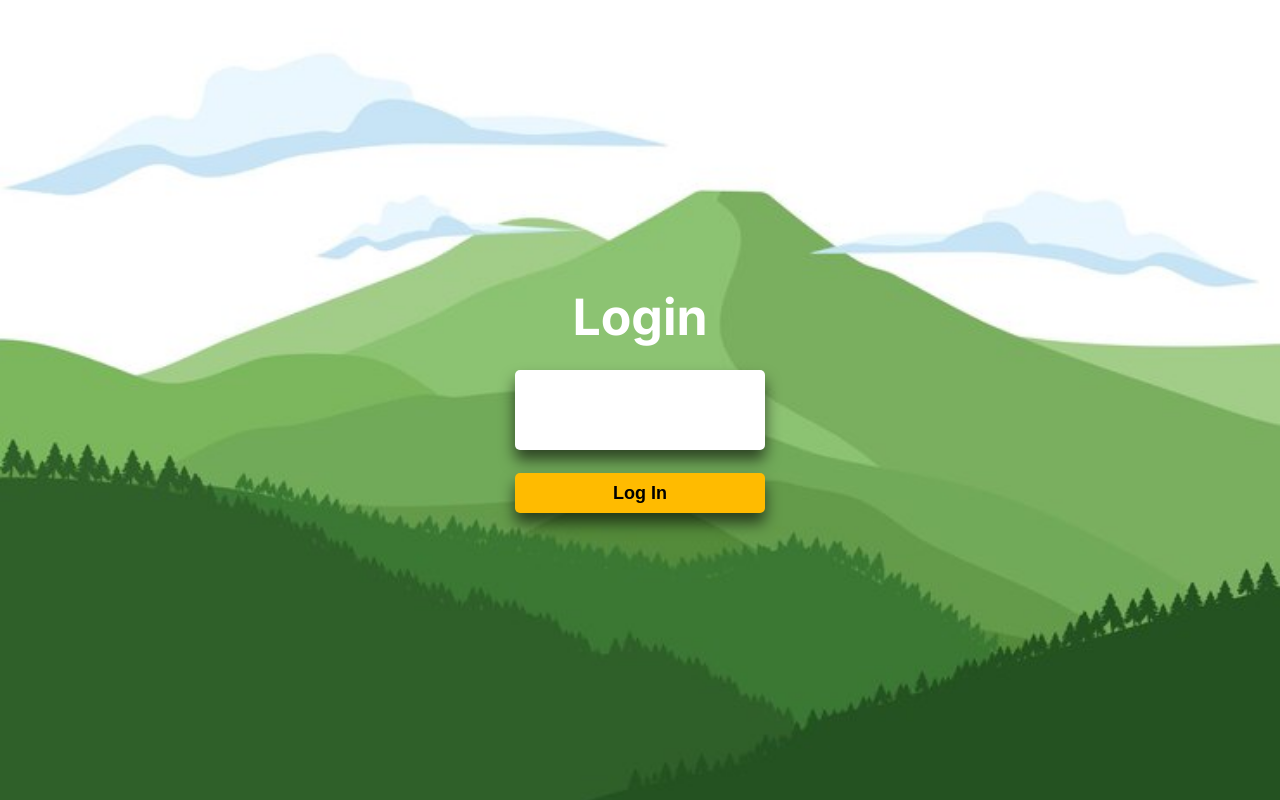
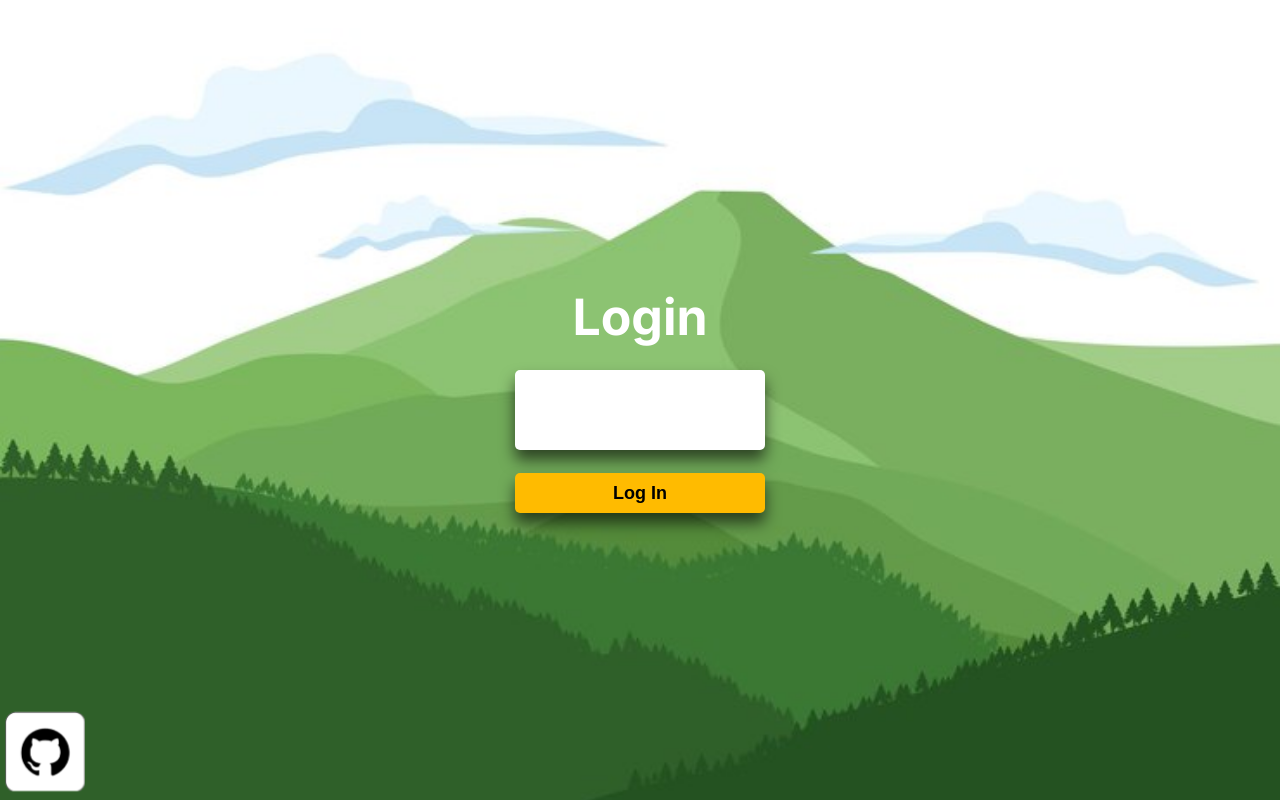
Before and after one commit to JeremyGroce/Robinhood_Widget, a React (Vite) app: page / in a window 1280 px wide. Built offline with nearby package versions, Linux system fonts and the light colour scheme.

Commit message:
added github repo link

```diff
--- a/src/pages/login.jsx
+++ b/src/pages/login.jsx
@@ -32,9 +32,16 @@ function Login ()
                 </div>
 
             </div>
-            {/* <img src={logo_github} height="100" width="100"/> */}
             {/* <Link to= "/dashboard">Go to Dashboard</Link> */}
+
+            <div className="github">
+                <a href="https://github.com/JeremyGroce/Robinhood_Widget" target="_blank" rel="noopener noreferrer">
+                    <img src={logo_github} height="80" width="80"/>
+                </a>
+            </div>
+
         </div>
+
     )
 }
 
--- a/src/styling/log.css
+++ b/src/styling/log.css
@@ -67,3 +67,11 @@
     margin: 0;
     padding: 0;
 }
+
+.github
+{
+    position: fixed;
+    bottom: 5px;
+    left: 5px;
+    cursor: pointer;
+}
```
Also changed, not shown: src/main.cjs (+8 -1 lines).
